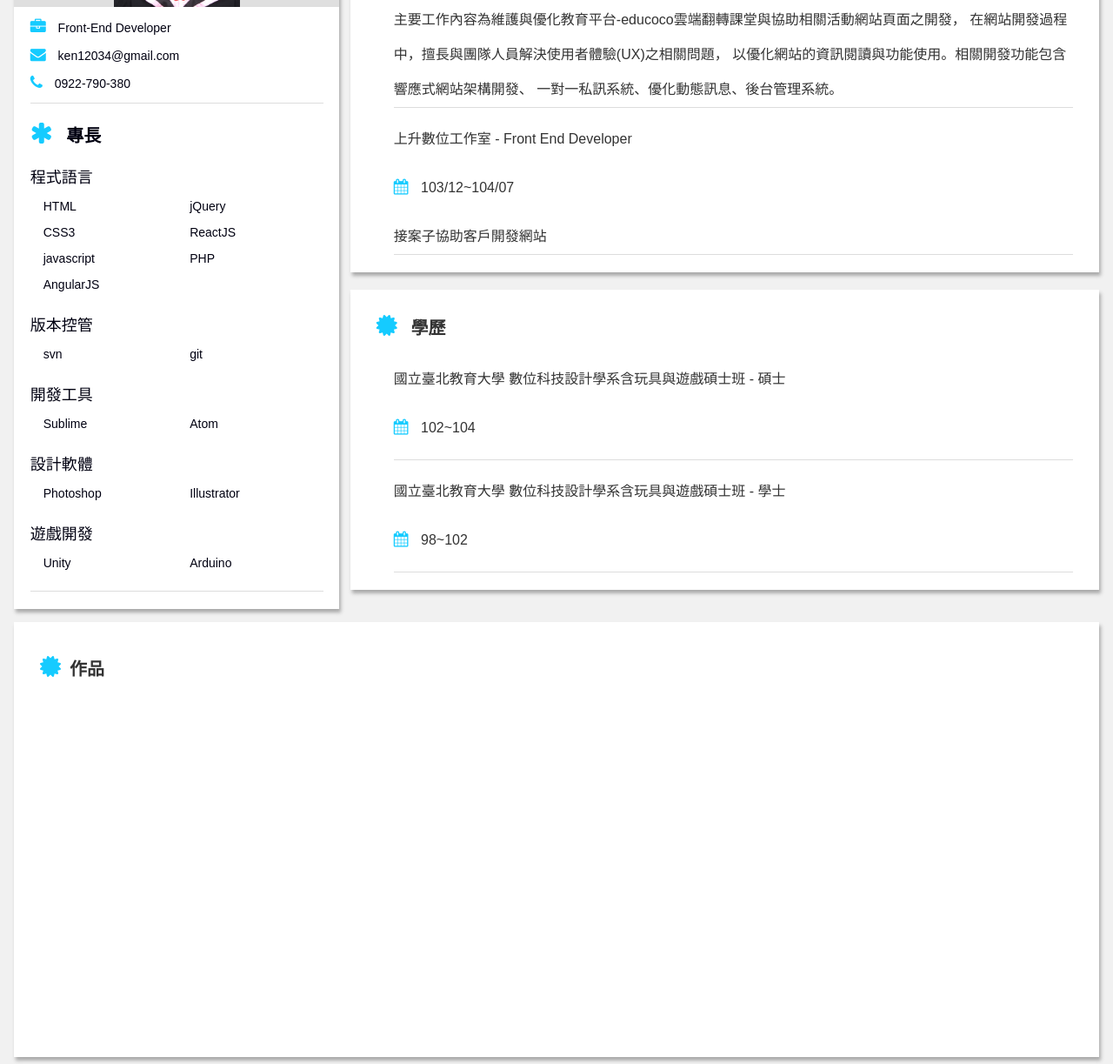
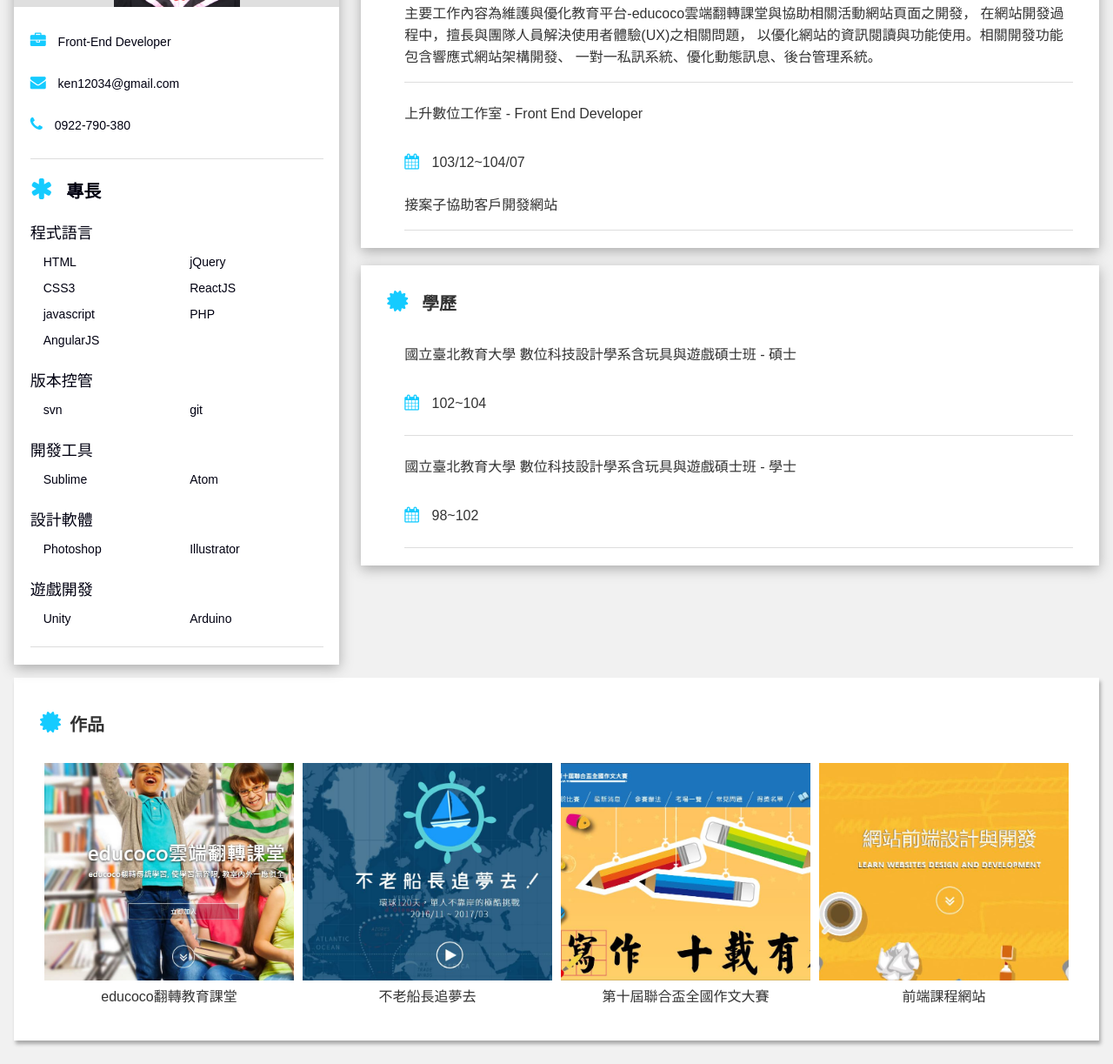
Before and after one commit to ken12034/introduction, a plain HTML site: page src/index.html in a window 1280 px wide. Shown: the part 220-1443 px from the top of the page at 87% size. Drawn offline with Linux system fonts and the light colour scheme.

Commit message:
改善RWD

```diff
--- a/src/css/rwd.css
+++ b/src/css/rwd.css
@@ -3,4 +3,11 @@
   .left, .right{
     width : 100%;
    }
+   .list{
+     padding: 0px;
+   }
+   .work-item{
+     width : 100%;
+     margin-bottom: 50px;
+   }
 }
--- a/src/index.html
+++ b/src/index.html
@@ -30,7 +30,7 @@
 					    0922-790-380
 					</p>
 				</div>
-        <div class="top2">
+        <div class="top3">
 					 <p  class="title"><i class="fa fa-asterisk fa-icon"></i>
 					 專長
 				   </p>
@@ -100,10 +100,10 @@
 						 <p>聯合報 聯合數位教育部門 - Front End Developer - www.educoco.com </p>
              <p> <i class="fa fa-calendar fa-icon" aria-hidden="true"></i>
 							 104/08~至今</p>
-							 主要工作內容為維護與優化教育平台-educoco雲端翻轉課堂與協助相關活動網站頁面之開發，
+							 <p class="list-item-content">主要工作內容為維護與優化教育平台-educoco雲端翻轉課堂與協助相關活動網站頁面之開發，
 							 在網站開發過程中，擅長與團隊人員解決使用者體驗(UX)之相關問題，
 							 以優化網站的資訊閱讀與功能使用。相關開發功能包含響應式網站架構開發、
-							 一對一私訊系統、優化動態訊息、後台管理系統。
+							 一對一私訊系統、優化動態訊息、後台管理系統。</p>
 
 
 					 </div>
@@ -111,7 +111,7 @@
 						 <p>上升數位工作室 - Front End Developer </p>
 						 <p> <i class="fa fa-calendar fa-icon" aria-hidden="true"></i>
 						 103/12~104/07</p>
-						 接案子協助客戶開發網站
+						 <p class="list-item-content">接案子協助客戶開發網站</p>
 
 					 </div>
 				 </div>
@@ -142,6 +142,43 @@
     <div class="center">
 			<div class="center-content" >
 			   <h4 class="title"><i class="fa fa-certificate fa-icon" aria-hidden="true"></i>作品</h4>
+
+
+				 <div class="work-item">
+					 <div class="work-item-content image1">
+
+  				 </div>
+					 <div class="work-item-title">
+               educoco翻轉教育課堂
+  				 </div>
+				 </div>
+				 <div class="work-item">
+					 <div class="work-item-content image2">
+
+  				 </div>
+					 <div class="work-item-title">
+						 不老船長追夢去
+  				 </div>
+				 </div>
+				 <div class="work-item">
+					 <div class="work-item-content image3">
+
+  				 </div>
+					 <div class="work-item-title">
+             第十屆聯合盃全國作文大賽
+  				 </div>
+				 </div>
+				 <div class="work-item">
+				 	 <div class="work-item-content image4">
+
+				 	 </div>
+					 <div class="work-item-title">
+              前端課程網站
+					 </div>
+				 </div>
+
+
+				 <div class="both"></div>
 		  </div>
 		</div>
 
--- a/src/sass/test1.sass
+++ b/src/sass/test1.sass
@@ -33,13 +33,13 @@ h1
   width : 30%
   border: 0px solid #111
   float : left
-  box-shadow: 2px 4px 4px 0px #aaa
+  box-shadow: 0px 4px 14px 0px #aaa
   background: #fff
-  margin-right: 1%
+  margin-right: 2%
   margin-bottom: 15px
 
 .right
-  width: 69%
+  width: 68%
   margin: 0px
   margin-bottom: 20px
 
@@ -65,6 +65,15 @@ h1
   font-size: 14px
   margin: 0 auto 20px
   border-bottom: 1px solid #ddd
+  p
+    margin: 30px 0px
+
+.top3
+  width: 90%
+  color : #001
+  font-size: 14px
+  margin: 0 auto 20px
+  border-bottom: 1px solid #ddd
 
 .fa-icon
   margin-right: 10px
@@ -78,6 +87,8 @@ h1
     font-size: 16px
     line-height: 40px
     border-bottom: 1px solid #ddd
+  .list-item-content
+    line-height: 25px
 
 .title
   font-size: 20px
@@ -107,8 +118,58 @@ h1
 
 .center
   width : 100%
-  height: 500px
   box-shadow: 2px 4px 4px 0px #aaa
   background: #fff
   .center-content
-    padding: 10px 30px
+    padding: 10px 30px 40px
+
+
+.work-item
+  width: 25%
+  float: left
+  .work-item-content
+    margin: 5px
+    height: 250px
+  .work-item-title
+    text-align: center
+    font-size: 16px
+
+
+.image1
+  background: url(../img/01.jpg)
+  background-size: 400px
+  background-position: -25px -35px
+  transition: background-size 1s, background-position 1s
+.image1:hover
+  background: url(../img/01.jpg)
+  background-size: 500px
+  background-position: -70px -35px
+
+.image2
+  background: url(../img/02.jpg)
+  background-size: 400px
+  background-position: -25px -35px
+  transition: background-size 1s, background-position 1s
+.image2:hover
+  background: url(../img/02.jpg)
+  background-size: 600px
+  background-position: -125px -35px
+
+.image3
+  background: url(../img/03.jpg)
+  background-size: 400px
+  background-position: -40px 0px
+  transition: background-size 1s, background-position 1s
+.image3:hover
+  background: url(../img/03.jpg)
+  background-size: 600px
+  background-position: -40px -124px
+
+.image4
+  background: url(../img/04.jpg)
+  background-size: 800px
+  background-position: -250px -100px
+  transition: background-size 1s, background-position 1s
+.image4:hover
+  background-size: 1000px
+  background-position: -350px -100px
```
Also changed, not shown: src/css/test1.css, src/img/01.jpg (added), src/img/02.JPG (added), src/img/03.JPG (added), src/img/04.JPG (added), 1 other file.
